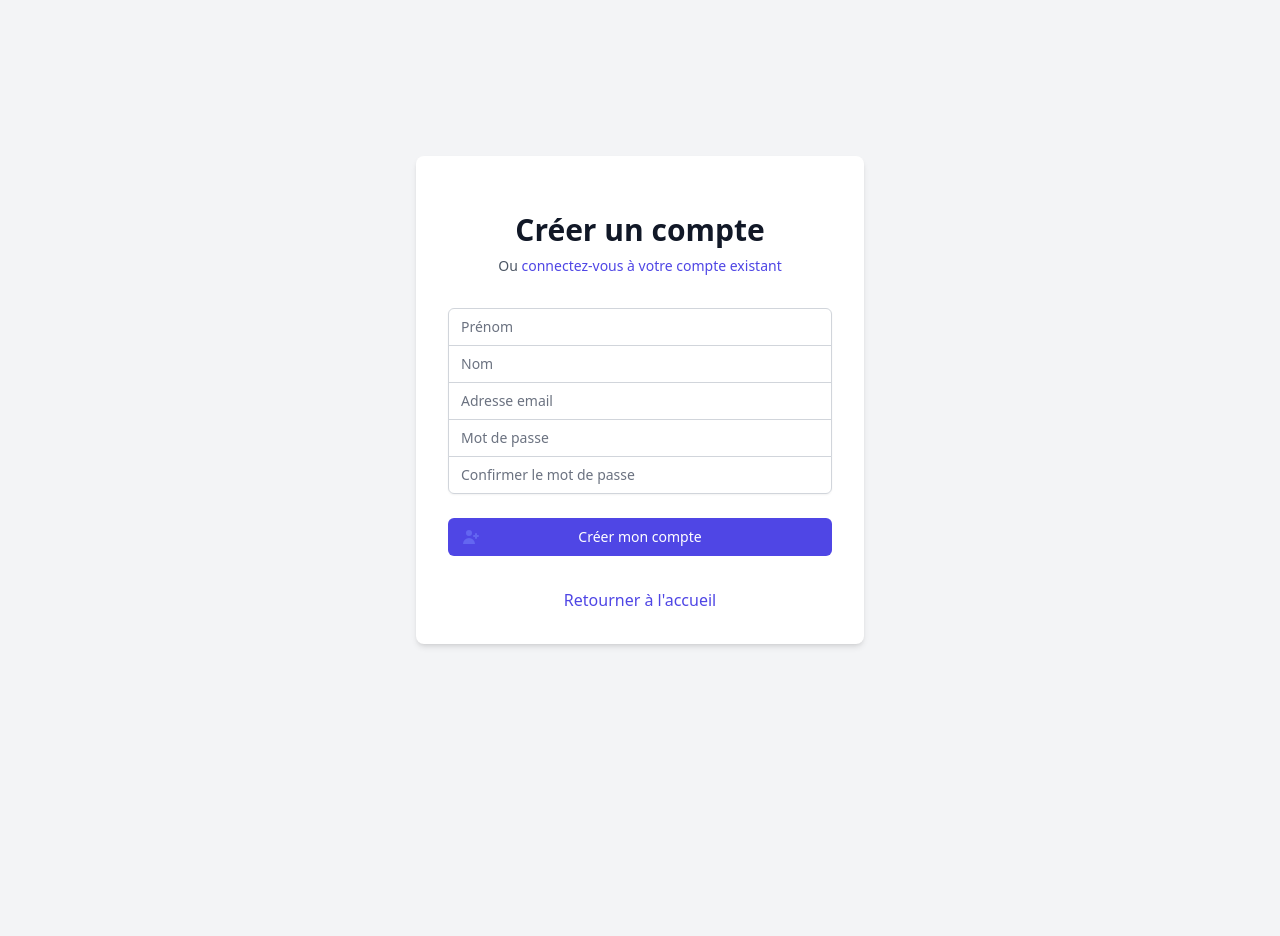
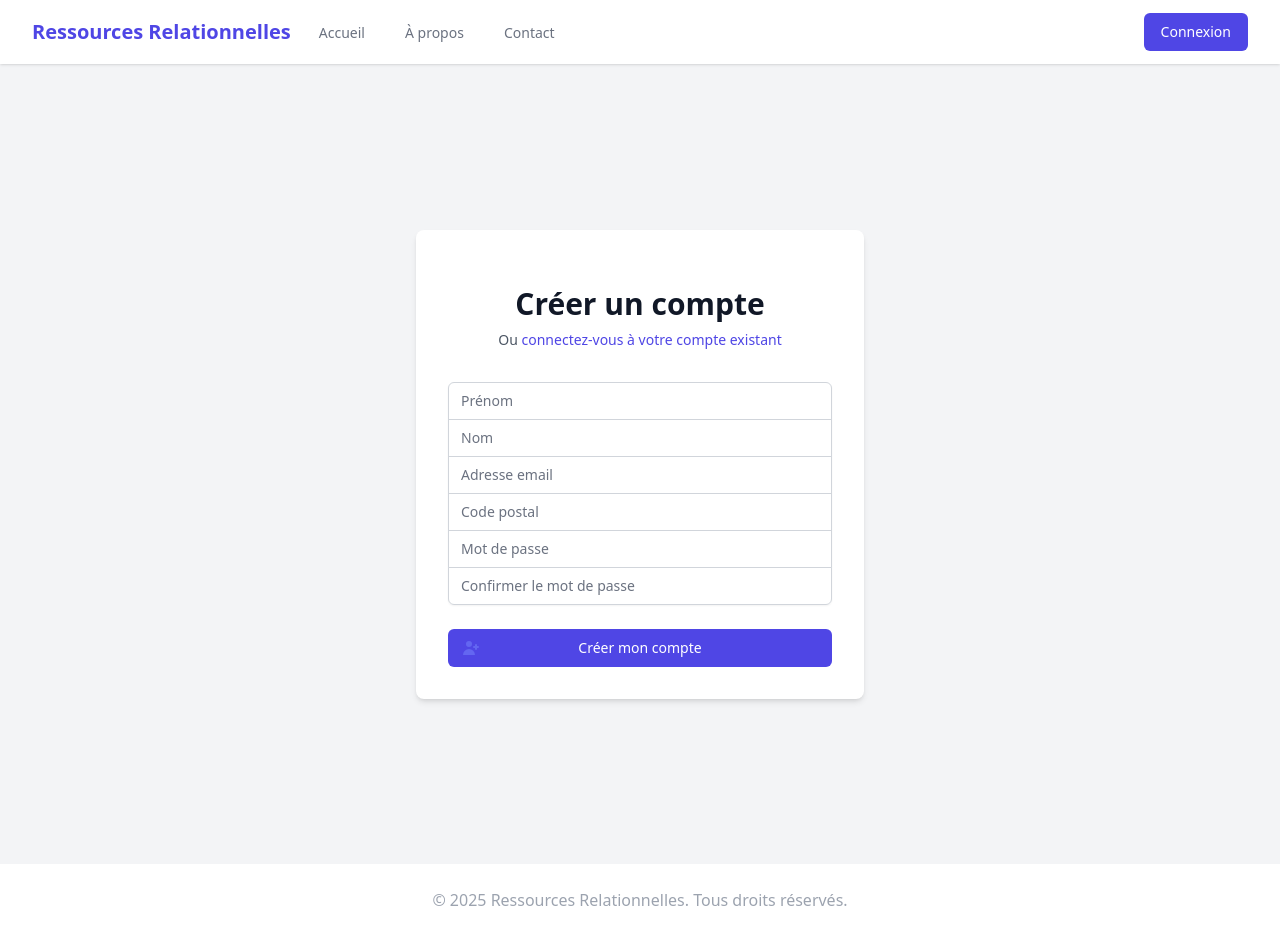
Before and after one commit to DiscoMajor/re-sources-relationnelles, a Django app: page /users/register/ in a window 1280 px wide. Before the commit the page ends 647 px from the top, so only its background shows below. Run offline with Django 5.2, Linux system fonts and the light colour scheme; some libraries are stand-ins or nearby versions.

Commit message:
Added a base.html to reuse components on different templates (header footer...) #7

```diff
--- /dev/null
+++ b/ressourcesRelationnelles/templates/base.html
@@ -0,0 +1,66 @@
+<!DOCTYPE html>
+{% load static %}
+<html lang="fr">
+<head>
+    <meta charset="UTF-8">
+    <meta name="viewport" content="width=device-width, initial-scale=1.0">
+    <title>{% block title %}Ressources Relationnelles{% endblock %}</title>
+    <script src="https://cdn.tailwindcss.com"></script>
+    {% block extra_css %}{% endblock %}
+</head>
+<body class="bg-gray-100 min-h-screen flex flex-col">
+    <header class="bg-white shadow">
+        <div class="max-w-7xl mx-auto px-4 sm:px-6 lg:px-8">
+            <div class="flex justify-between h-16">
+                <div class="flex">
+                    <div class="flex-shrink-0 flex items-center">
+                        <a href="{% url 'index' %}" class="text-xl font-bold text-indigo-600">Ressources Relationnelles</a>
+                    </div>
+                    <nav class="ml-6 flex space-x-8">
+                        <a href="{% url 'index' %}" class="inline-flex items-center px-1 pt-1 border-b-2 {% if request.path == '/' %}border-indigo-500 text-gray-900{% else %}border-transparent text-gray-500 hover:text-gray-700 hover:border-gray-300{% endif %} text-sm font-medium leading-5">
+                            Accueil
+                        </a>
+                        <a href="#" class="inline-flex items-center px-1 pt-1 border-b-2 border-transparent text-sm font-medium leading-5 text-gray-500 hover:text-gray-700 hover:border-gray-300">
+                            À propos
+                        </a>
+                        <a href="#" class="inline-flex items-center px-1 pt-1 border-b-2 border-transparent text-sm font-medium leading-5 text-gray-500 hover:text-gray-700 hover:border-gray-300">
+                            Contact
+                        </a>
+                    </nav>
+                </div>
+                <div class="flex items-center">
+                    <a href="{% url 'users:login' %}" class="inline-flex items-center px-4 py-2 border border-transparent text-sm font-medium rounded-md text-white bg-indigo-600 hover:bg-indigo-700">
+                        Connexion
+                    </a>
+                </div>
+            </div>
+        </div>
+    </header>
+
+    <!-- Messages -->
+    {% if messages %}
+    <div class="max-w-7xl mx-auto px-4 sm:px-6 lg:px-8 pt-4">
+        {% for message in messages %}
+        <div class="bg-green-100 border border-green-400 text-green-700 px-4 py-3 rounded relative mb-4" role="alert">
+            <span class="block sm:inline">{{ message }}</span>
+        </div>
+        {% endfor %}
+    </div>
+    {% endif %}
+
+    <!-- Contenu principal -->
+    <main class="flex-grow">
+        {% block content %}{% endblock %}
+    </main>
+
+    <footer class="bg-white">
+        <div class="max-w-7xl mx-auto py-6 px-4 overflow-hidden sm:px-6 lg:px-8">
+            <p class="text-center text-base text-gray-400">
+                &copy; {% now "Y" %} Ressources Relationnelles. Tous droits réservés.
+            </p>
+        </div>
+    </footer>
+
+    {% block extra_js %}{% endblock %}
+</body>
+</html>
--- a/users/templates/users/register.html
+++ b/users/templates/users/register.html
@@ -1,13 +1,9 @@
-<!DOCTYPE html>
+{% extends 'base.html' %}
 {% load static %}
-<html lang="fr">
-<head>
-    <meta charset="UTF-8">
-    <meta name="viewport" content="width=device-width, initial-scale=1.0">
-    <title>Ressources Relationnelles - Création de compte</title>
-    <script src="https://cdn.tailwindcss.com"></script>
-</head>
-<body class="bg-gray-100">
+
+{% block title %}Ressources Relationnelles - Création de compte{% endblock %}
+
+{% block content %}
 <div class="min-h-screen flex items-center justify-center py-12 px-4 sm:px-6 lg:px-8">
     <div class="max-w-md w-full space-y-8 bg-white p-8 rounded-lg shadow-md">
         <div>
@@ -50,6 +46,14 @@
                         placeholder="Adresse email">
                 </div>
                 <div>
+                    <label for="citycode" class="sr-only">Code postal</label>
+                    <input id="citycode" name="citycode" type="text" maxlength="7" required
+                        class="appearance-none rounded-none relative block w-full px-3 py-2 border border-gray-300
+                        placeholder-gray-500 text-gray-900 focus:outline-none
+                        focus:ring-indigo-500 focus:border-indigo-500 focus:z-10 sm:text-sm"
+                        placeholder="Code postal">
+                </div>
+                <div>
                     <label for="password" class="sr-only">Mot de passe</label>
                     <input id="password" name="password" type="password" required
                         class="appearance-none rounded-none relative block w-full px-3 py-2 border border-gray-300
@@ -82,13 +86,6 @@
                 </button>
             </div>
         </form>
-
-            <div class="text-center mt-4">
-                <a href="{% url 'index' %}" class="font-medium text-indigo-600 hover:text-indigo-500">
-                    Retourner à l'accueil
-                </a>
     </div>
 </div>
-    </div>
-</body>
-</html>
+{% endblock %}
```
Also changed, not shown: ressourcesRelationnelles/templates/index.html (+5 -57 lines), users/templates/users/login.html (+6 -27 lines). Lines whose indentation alone changed are shown as unchanged.
